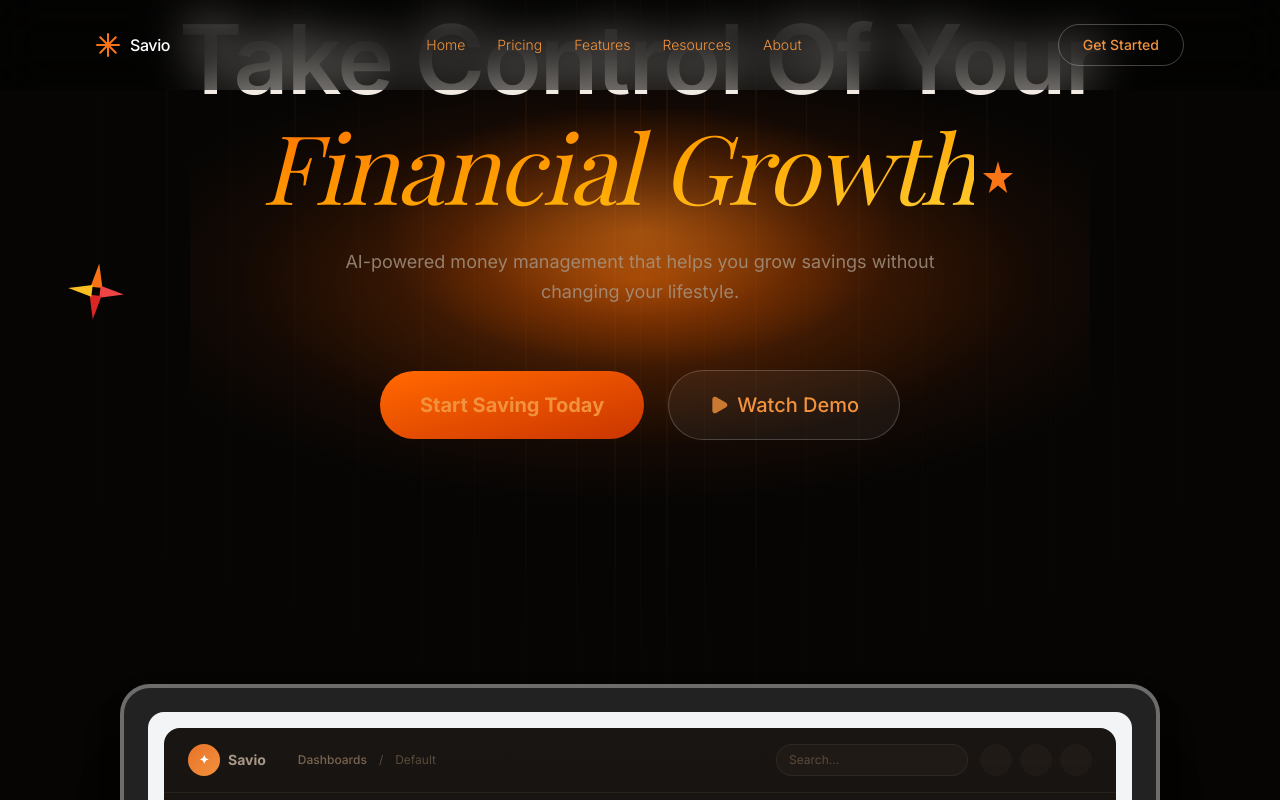
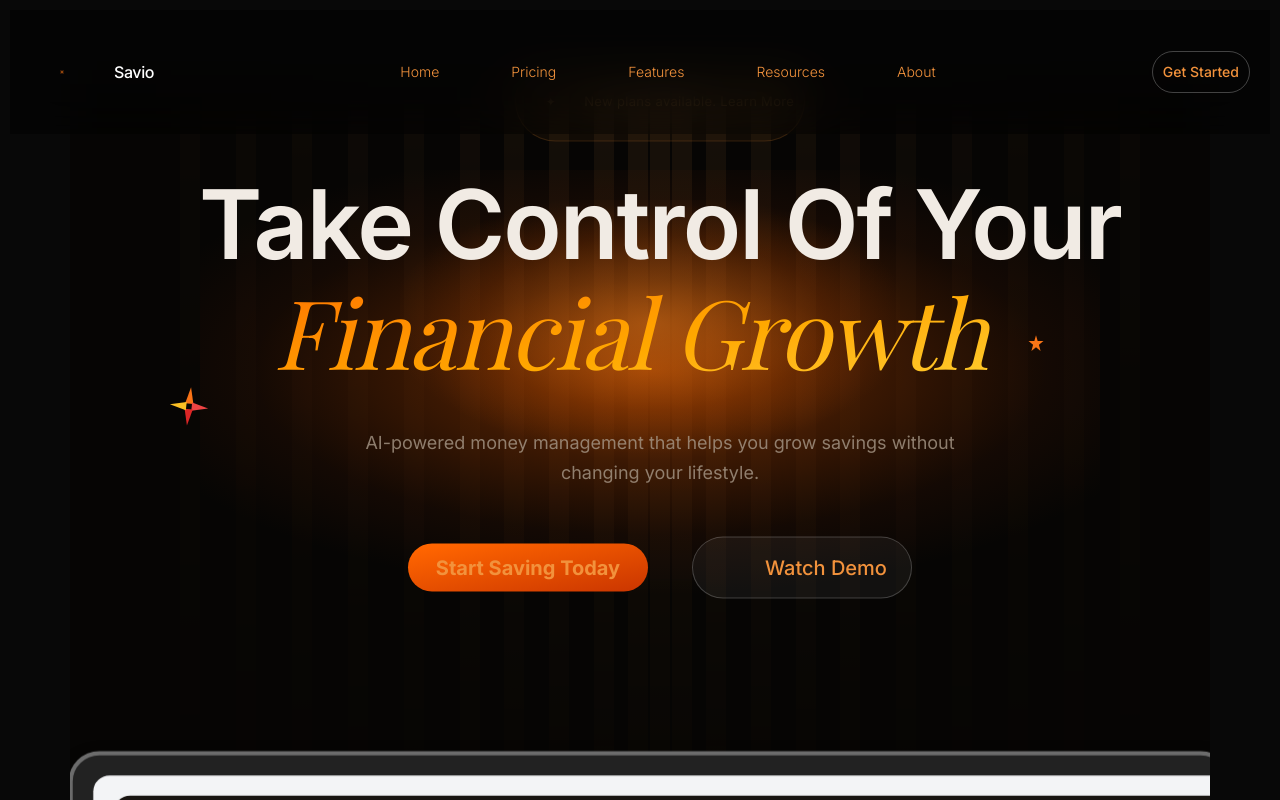
Before and after one commit to shravanib-debug/innov-frontend, a React (Vite) app: page / in a window 1280 px wide. Shown: the top 800 px of the page. Built offline with nearby package versions, Linux system fonts and the light colour scheme; no server answers; a web font is replaced by a local one.

Commit message:
fix: add px units to margin/padding for valid CSS

```diff
--- a/src/index.css
+++ b/src/index.css
@@ -138,8 +138,8 @@
 *,
 *::before,
 *::after {
-  margin: 10;
-  padding: 10;
+  margin: 10px;
+  padding: 10px;
   box-sizing: border-box;
 }
 
```
